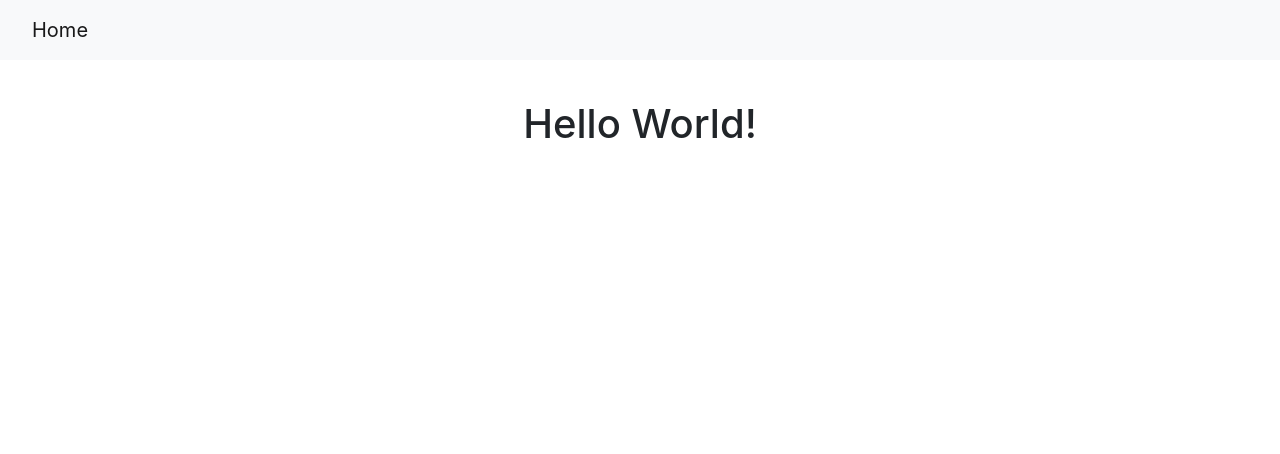
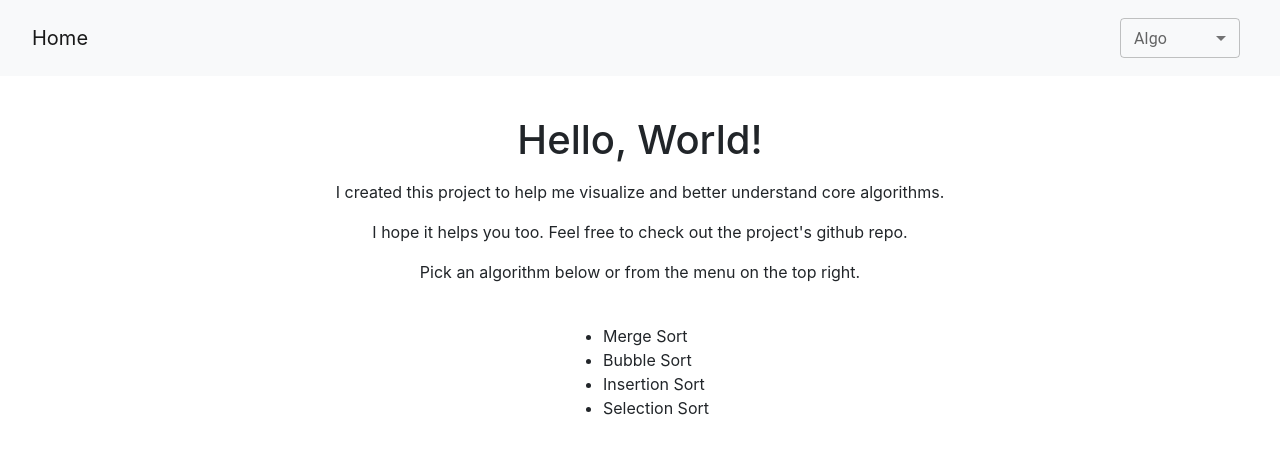
Before and after one commit to c-portillo/algo-visualizer, a React (Create React App) app: page / in a window 1280 px wide. Shown: the top 454 px of the page. Built offline with nearby package versions, Linux system fonts and the light colour scheme.

Commit message:
Add routing to algorithm select menu

```diff
--- a/public/index.html
+++ b/public/index.html
@@ -22,7 +22,7 @@
       work correctly both with client-side routing and a non-root public URL.
       Learn how to configure a non-root public URL by running `npm run build`.
     -->
-  <title>Sorting Visuals</title>
+  <title>Algo Visual</title>
 
   <link href="https://cdn.jsdelivr.net/npm/bootstrap@5.1.3/dist/css/bootstrap.min.css" rel="stylesheet"
     integrity="sha384-1BmE4kWBq78iYhFldvKuhfTAU6auU8tT94WrHftjDbrCEXSU1oBoqyl2QvZ6jIW3" crossorigin="anonymous">
--- a/src/App.js
+++ b/src/App.js
@@ -1,25 +1,27 @@
-import React from 'react';
+import React, { useState, useEffect } from 'react';
 import Home from './pages/home/home.component';
 import NavBar from './components/navbar/navbar.component';
 import MergeSort from './pages/merge-sort/merge-sort.component';
 import BubbleSort from './pages/bubble-sort/bubble-sort.component';
 import SelectionSort from './pages/selection-sort/selection-sort.component';
 import InsertionSort from './pages/insertion-sort/insertion-sort.component';
-import { HashRouter, BrowserRouter, Routes, Route, Link, Switch } from "react-router-dom";
+import { HashRouter, Route, Link, Switch } from "react-router-dom";
 
 import './App.css';
 
 function App() {
+  const [page, setPage] = useState("");
+
   return (
-    <HashRouter basename='/sorting-visualizer/'>
+    <HashRouter basename="/sorting-visualizer/">
       <div>
-        <NavBar />
+        <NavBar currentPage={page} />
         <Switch>
           <Route exact path="/" component={Home} />
-          <Route path="/merge-sort" component={MergeSort} />
-          <Route path="/bubble-sort" component={BubbleSort} />
-          <Route path="/insertion-sort" component={InsertionSort} />
-          <Route path="/selection-sort" component={SelectionSort} />
+          <Route path="/merge-sort"> <MergeSort setPage={setPage} /> </Route>
+          <Route path="/bubble-sort"> <BubbleSort setPage={setPage} /> </Route>
+          <Route path="/insertion-sort"> <InsertionSort setPage={setPage} /> </Route>
+          <Route path="/selection-sort"> <SelectionSort setPage={setPage} /> </Route>
         </Switch>
       </div>
     </HashRouter>
--- /dev/null
+++ b/src/components/algo-select/algo-select.component.jsx
@@ -0,0 +1,47 @@
+import React, { useEffect, useState, } from "react";
+import InputLabel from '@mui/material/InputLabel';
+import MenuItem from '@mui/material/MenuItem';
+import FormControl from '@mui/material/FormControl';
+import Select from '@mui/material/Select';
+import { Link } from "react-router-dom/cjs/react-router-dom.min";
+
+import "./algo-select.styles.scss"
+
+function AlgoSelect({ currentPage }) {
+    let [algo, setAlgo] = useState(currentPage);
+
+    // console.log('algo: ', algo ? algo : "nothing");
+    // console.log('current page: ', currentPage ? currentPage : "nothing");
+
+    useEffect(() => {
+        setAlgo(currentPage);
+    }, [currentPage])
+
+    const handleChange = (event) => {
+        setAlgo(event.target.value);
+    };
+
+    return (
+        <FormControl sx={{ m: 1, minWidth: 120 }} size="small">
+            <InputLabel id="demo-select-small">Algo</InputLabel>
+            <Select
+
+                displayEmpty={false}
+                labelId="demo-select-small"
+                id="demo-select-small"
+                value={algo}
+                label='Algo'
+                onChange={handleChange}
+            >
+                {/* <MenuItem className="menu-item" value=""> <em> Random </em> </MenuItem> */}
+
+                <MenuItem value={'merge-sort'}> <Link className="menu-algo" to="/merge-sort"> Merge Sort </Link> </MenuItem>
+                <MenuItem value={'bubble-sort'}> <Link className="menu-algo" to="/bubble-sort"> Bubble Sort </Link> </MenuItem>
+                <MenuItem value={'insertion-sort'}> <Link className="menu-algo" to="/insertion-sort"> Insertion Sort </Link> </MenuItem>
+                <MenuItem value={'selection-sort'}> <Link className="menu-algo" to="/selection-sort"> Selection Sort </Link> </MenuItem>
+            </Select>
+        </FormControl>
+    );
+}
+
+export default AlgoSelect;
--- /dev/null
+++ b/src/components/algo-select/algo-select.styles.scss
@@ -0,0 +1,11 @@
+.menu-algo {
+    text-decoration: none !important;
+    color: rgb(24, 6, 91);
+    // font-size: small;
+}
+
+@media only screen and (max-width: 500px) {
+    .menu-algo {
+        font-size: smaller;
+    }
+}
--- a/src/components/navbar/navbar.component.jsx
+++ b/src/components/navbar/navbar.component.jsx
@@ -1,9 +1,9 @@
 import React from "react";
+import AlgoSelect from "../algo-select/algo-select.component";
 
 import './navbar.styles.scss'
 
-
-const NavBar = () => {
+const NavBar = ({ currentPage }) => {
 
     return (
         <nav className="navbar navbar-expand navbar-light bg-light">
@@ -12,8 +12,7 @@ const NavBar = () => {
                 <button className="navbar-toggler" type="button" data-bs-toggle="collapse" data-bs-target="#navbarSupportedContent" aria-controls="navbarSupportedContent" aria-expanded="false" aria-label="Toggle navigation">
                     <span className="navbar-toggler-icon"></span>
                 </button>
-                <div className="collapse navbar-collapse" id="navbarSupportedContent">
-                </div>
+                 <AlgoSelect currentPage={currentPage}/>
             </div>
         </nav>
     )
--- a/src/pages/bubble-sort/bubble-sort.component.jsx
+++ b/src/pages/bubble-sort/bubble-sort.component.jsx
@@ -1,11 +1,16 @@
-import React from "react";
+import React, { useEffect } from "react";
 
 import "./bubble-sort.styles.scss";
 
-const BubbleSort = () => (
-    <div style={{textAlign: 'center'}}>
-        <h1> Bubble Sort Page </h1>
-    </div>
-)
+const BubbleSort = ({ setPage }) => {
+    useEffect(() => {
+        setPage('bubble-sort')
+    },[])
+
+    return (
+        <div style={{ textAlign: 'center' }}>
+            <h1> Bubble Sort Page </h1>
+        </div>)
+}
 
 export default BubbleSort;
--- a/src/pages/home/home.component.jsx
+++ b/src/pages/home/home.component.jsx
@@ -1,11 +1,26 @@
-import React from "react";
+import React, { useState } from "react";
 
 import './home.styles.scss'
 
-const Home = () => (
-    <div style={{textAlign: 'center'}}>
-        <h1> Hello World!</h1>
-    </div>
-)
+const Home = () => {
+    return (
+        <div style={{ textAlign: 'center' }}>
+            <h1> Hello, World!</h1>
+            <p />
+            <p> I created this project to help me visualize and better understand core algorithms. </p>
+            <p> I hope it helps you too. Feel free to check out the project's github repo. </p>
+            <p> Pick an algorithm below or from the menu on the top right. </p>
+            <br />
+            <div style={{textAlign: 'left', display: 'inline-block' , margin: 'auto'}}>
+                <ul>
+                    <li> Merge Sort </li>
+                    <li> Bubble Sort </li>
+                    <li> Insertion Sort </li>
+                    <li> Selection Sort </li>
+                </ul>
+            </div>
+        </div>
+    )
+}
 
 export default Home;
--- a/src/pages/insertion-sort/insertion-sort.component.jsx
+++ b/src/pages/insertion-sort/insertion-sort.component.jsx
@@ -1,4 +1,4 @@
-import React, { Component } from "react";
+import React, { Component, useEffect } from "react";
 import SortContainer from "../../components/sort-container/sort-container";
 
 import { getRandomValues, delay, setColors, swap, setBorderColor } from "../../utils/shared";
@@ -21,6 +21,7 @@ class InsertionSort extends Component {
     }
 
     componentDidMount() {
+        this.props.setPage("insertion-sort")
         this.generateRandomArray();
     }
 
--- a/src/pages/merge-sort/merge-sort.component.jsx
+++ b/src/pages/merge-sort/merge-sort.component.jsx
@@ -1,11 +1,17 @@
-import React from "react";
+import React, { useEffect } from "react";
 
 import "./merge-sort.styles.scss"
 
-const MergeSort = () => (
-    <div style={{textAlign: 'center'}}>
-        <h1> Merge Sort Page </h1>
-    </div>
-)
+const MergeSort = ({ setPage }) => {
+    useEffect(() => {
+        setPage('merge-sort');
+    }, []);
+
+    return (
+        <div style={{ textAlign: 'center' }}>
+            <h1> Merge Sort Page </h1>
+        </div>
+    )
+}
 
 export default MergeSort;
--- a/src/pages/selection-sort/selection-sort.component.jsx
+++ b/src/pages/selection-sort/selection-sort.component.jsx
@@ -1,11 +1,17 @@
-import React from "react";
+import React, { useEffect } from "react";
 
 import './selection-sort.styles.scss'
 
-const SelectionSort = () => (
-    <div style={{textAlign: 'center'}}>
-        <h1> Selection Sort Page </h1>
-    </div>
-)
+const SelectionSort = ({ setPage }) => {
+    useEffect(() => {
+        setPage('selection-sort');
+    }, [])
+
+    return (
+        <div style={{ textAlign: 'center' }}>
+            <h1> Selection Sort Page </h1>
+        </div>
+    )
+}
 
 export default SelectionSort;
--- a/src/utils/shared.js
+++ b/src/utils/shared.js
@@ -2,7 +2,8 @@
 // generate a random array of elements representing a bars (each with values for height, color, and id)
 export const getRandomValues = (size, color) => {
     const values = Array.from({ length: size }, () => Math.floor(Math.random() * 97 + 1));
-    const result = []
+    const result = [];
+
     for (var i = 0; i < values.length; i++) {
         result.push({
             value: values[i],
@@ -20,6 +21,7 @@ export const setBorderColor = (array, indices, color) => {
     for (const idx of indices) {
         array[idx].borderColor = color;
     }
+
     return array;
 }
 
@@ -32,6 +34,7 @@ export const setColors = (array, indices, color, border=true) => {
         array[idx].color = color;
         if (border) array[idx].borderColor = color;
     }
+
     return array;
 }
 
```
